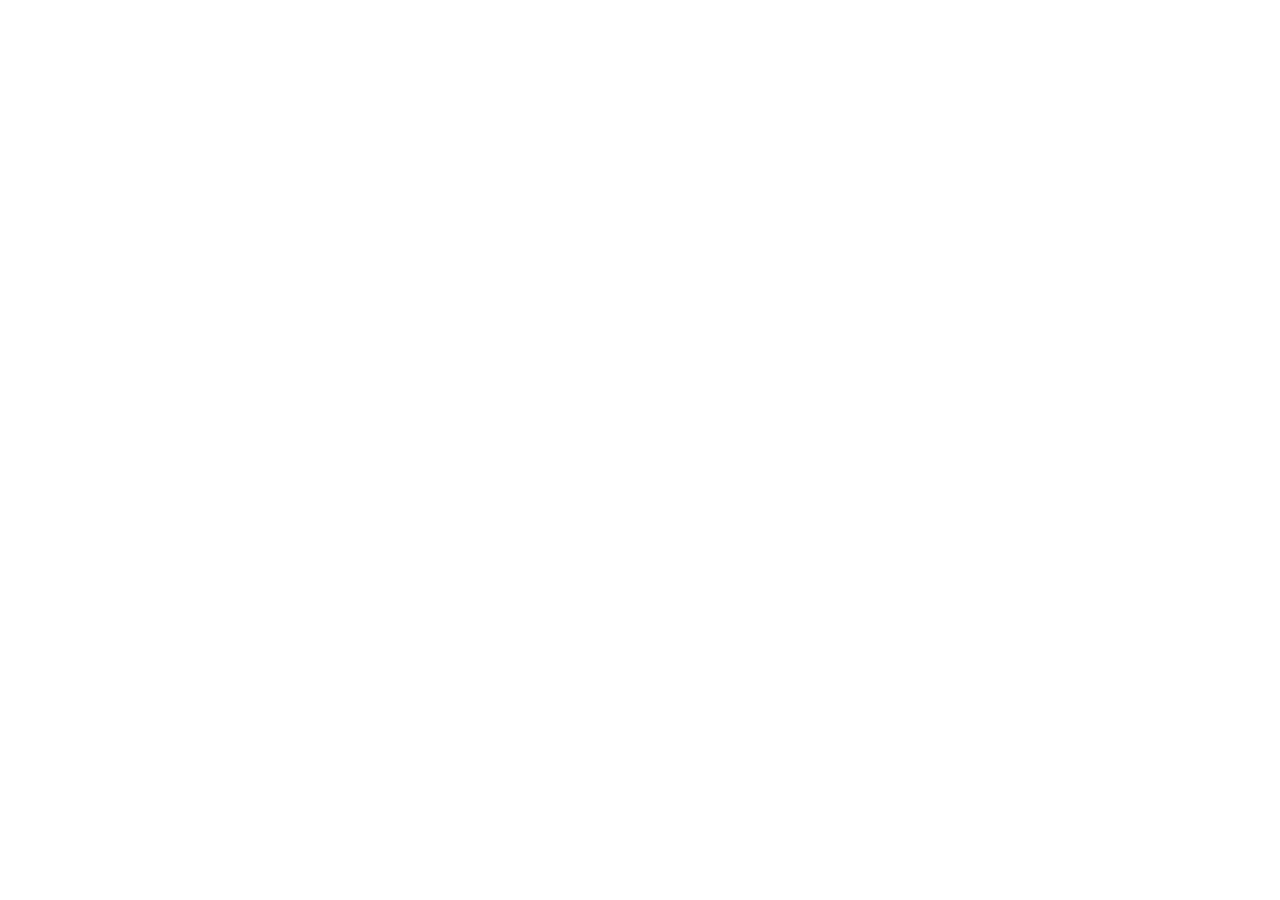
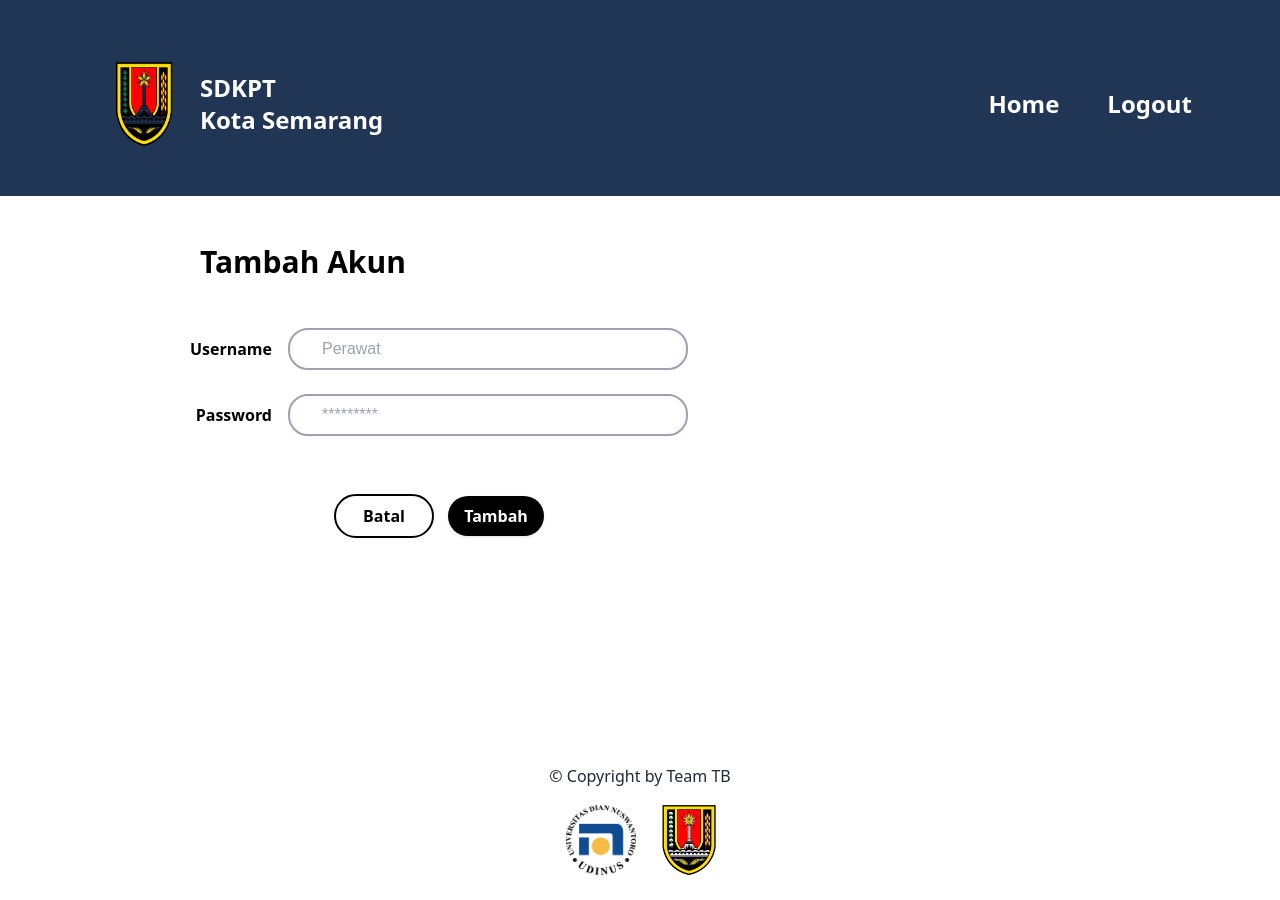
Before and after one commit to a112012995/tb-fe, a React (Create React App) app: page /addacc in a window 1280 px wide. Before the commit this address had no page. Before the commit the page ends 800 px from the top, so only its background shows below. Built offline with nearby package versions, Linux system fonts and the light colour scheme.

Commit message:
Create AddAccount.jsx
Create add account for admin

```diff
--- a/src/App.js
+++ b/src/App.js
@@ -1,7 +1,9 @@
 import React from "react";
 import { BrowserRouter, Routes, Route } from "react-router-dom";
-import { Login, BeforeLogin, Details, Dashboard, AdminPage } from "./pages";
+import { Login, BeforeLogin, Details, Dashboard, AdminPage, AddAccount} from "./pages";
 import ProtectedUser from "./protectedUser/protectedUser";
+
+
 
 function App() {
   return (
@@ -9,7 +11,8 @@ function App() {
       <Routes>
         <Route path="/" element={<BeforeLogin />} />
         <Route path="/login" element={<Login />} />
-         <Route path="/admin" element={<AdminPage />} />
+        <Route path="/admin" element={<AdminPage />} />
+        <Route path="/addacc" element={<AddAccount />} />
         <Route element={<ProtectedUser />}>
           <Route path="/details" element={<Details />} />
           <Route path="/dashboard" element={<Dashboard />} />
--- /dev/null
+++ b/src/pages/AddAccount.jsx
@@ -0,0 +1,101 @@
+import React, { useState } from "react";
+import Footer from "../components/Footer";
+
+const AddAccount = () => {
+  return (
+    <div className="relative bg-white">
+      <div className="px-20 pt-12 pb-9 bg-[#213555] text-white">
+        <div className="navbar ">
+          <div className="navbar-start">
+            <div className="flex items-center">
+              <div>
+                <img src="/logo_dkk.png" alt="logo" className="w-28 h-24" />
+              </div>
+              <div className="flex-col">
+                <div className="font-semibold text-2xl">SDKPT</div>
+                <div className="font-semibold text-2xl">Kota Semarang</div>
+              </div>
+            </div>
+          </div>
+          <div className="navbar-end gap-12">
+            <a href="#" className="text-2xl font-semibold scroll-smooth">
+              Home
+            </a>
+            <a href="login" className="text-2xl font-semibold scroll-smooth">
+              Logout
+            </a>
+          </div>
+        </div>
+      </div>
+      <div className="relative mt-18 mb-5">
+        <div className="relative w-170 px-40">
+          <div className="py-12">
+            <div className="text-3xl px-10 font-bold text-black">Tambah Akun</div>
+          </div>
+          <div className="w-96  bg-white">
+            <form class="w-full max-w-md">
+              <div class="md:flex md:items-center mb-6">
+                <div class="md:w-1/3">
+                  <label class="block text-black font-bold md:text-right mb-1 md:mb-0 pr-4" for="inline-full-name">
+                    Username
+                  </label>
+                </div>
+                <div class="md:w-2/3">
+                  <input
+                    class="bg-white appearance-none border-2 border-gray-400 rounded-md w-full py-2 px-8 text-black leading-tight focus:outline-none focus:bg-white focus:border-black"
+                    id="inline-full-name"
+                    type="username"
+                    placeholder="Perawat"
+                    style={{
+                      fontFamily: "Plus Jakarta Sans, sans-serif",
+                      borderRadius: "20px",
+                      width: "400px",
+                      height: "42px",
+                    }}
+                  />
+                </div>
+              </div>
+              <div class="md:flex md:items-center mb-6">
+                <div class="md:w-1/3">
+                  <label class="block text-black font-bold md:text-right mb-1 md:mb-0 pr-4" for="inline-password">
+                    Password
+                  </label>
+                </div>
+                <div class="md:w-2/3">
+                  <input
+                    class="bg-white appearance-none border-2 border-gray-400 justify-center rounded-md w-full py-2 px-8 text-black leading-tight focus:outline-none focus:bg-white focus:border-black"
+                    id="inline-password"
+                    type="password"
+                    placeholder="*********"
+                    style={{
+                      fontFamily: "Plus Jakarta Sans, sans-serif",
+                      borderRadius: "20px",
+                      width: "400px",
+                      height: "42px",
+                    }}
+                  />
+                </div>
+              </div>
+              <div className="md:flex md:items-center pt-9">
+                <div className="md:w-1/3"></div>
+                <div className="md:w-2/3 flex justify-end">
+                  <button className="shadow w-24 bg-white  text-black font-bold py-2 px-4 mr-4" type="button" style={{ borderRadius: "20px", outline: "2px solid black" }}>
+                    Batal
+                  </button>
+                  <button className="shadow w-24 bg-black focus:shadow-outline focus:outline-none text-white font-bold py-2 px-4" type="button" style={{ borderRadius: "20px" }}>
+                    Tambah
+                  </button>
+                </div>
+              </div>
+            </form>
+          </div>
+        </div>
+      </div>
+      <div>
+        <Footer></Footer>
+      </div>
+    </div>
+  );
+};
+
+export default AddAccount;
--- a/src/pages/index.js
+++ b/src/pages/index.js
@@ -3,5 +3,6 @@ import BeforeLogin from "./BeforeLogin";
 import Details from "./Details";
 import Dashboard from "./Dashboard";
 import AdminPage from "./Admin";
+import AddAccount from "./AddAccount";
 
-export { Login, BeforeLogin, Details, Dashboard,AdminPage };
+export { Login, BeforeLogin, Details, Dashboard, AdminPage, AddAccount };
```
